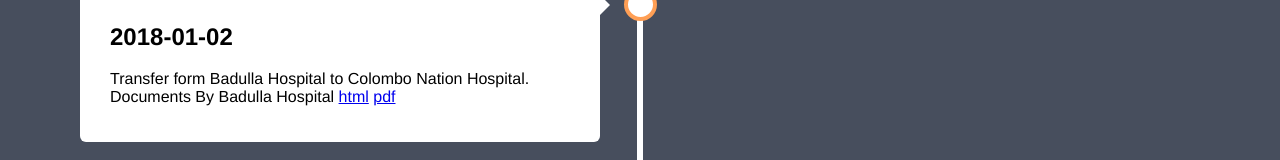
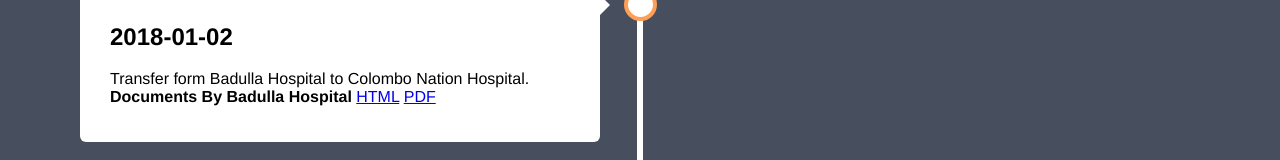
Before and after one commit to dmhashan/dmhashan.github.io, a plain HTML site: page med/index.html in a window 1280 px wide. Shown: the part 449-609 px from the top of the page. Drawn offline with Linux system fonts and the light colour scheme.

Commit message:
Update index.html

```diff
--- a/med/index.html
+++ b/med/index.html
@@ -156,9 +156,9 @@ body {
   <div class="container left">
     <div class="content">
       <h2>2018-01-02</h2>
-      <p>Transfer form Badulla Hospital to Colombo Nation Hospital. Documents By Badulla Hospital
-        <a href="/18-01-02">html</a>
-        <a href="18-01-02.pdf">pdf</a>
+      <p>Transfer form Badulla Hospital to Colombo Nation Hospital. <br/><b>Documents By Badulla Hospital</b>
+        <a href="18-01-02">HTML</a>
+        <a href="18-01-02.pdf">PDF</a>
       </p>
     </div>
   </div>
```
